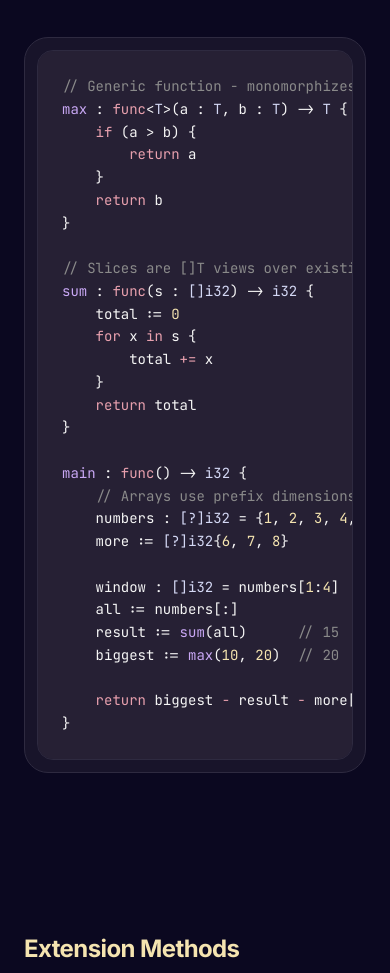
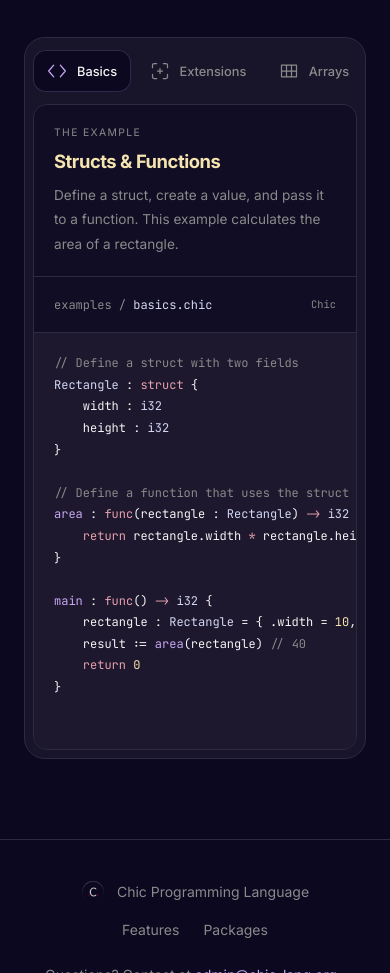
Before and after one commit to Mapasoft/chic_web_site, an Astro site: page / in a window 390 px wide. Shown: the part 2062-3035 px from the top of the page. Built offline with nearby package versions, Linux system fonts and the light colour scheme; Astro itself is replaced by a stand-in of ours.

Commit message:
change the layout of example in the page

```diff
--- a/src/components/CodeExample.astro
+++ b/src/components/CodeExample.astro
@@ -1,46 +1,114 @@
 ---
-const code = `<span class="comment">// Generic function - monomorphizes at compile time</span>
-<span class="func">max</span> : <span class="keyword">func</span>&lt;<span class="type">T</span>&gt;(a : <span class="type">T</span>, b : <span class="type">T</span>) -&gt; <span class="type">T</span> &#123;
-    <span class="keyword">if</span> (a &gt; b) &#123;
-        <span class="keyword">return</span> a
-    &#125;
-    <span class="keyword">return</span> b
-&#125;
-
-<span class="comment">// Slices are []T views over existing contiguous storage</span>
-<span class="func">sum</span> : <span class="keyword">func</span>(s : <span class="type">[]i32</span>) -&gt; <span class="type">i32</span> &#123;
-    total := <span class="number">0</span>
-    <span class="keyword">for</span> x <span class="keyword">in</span> s &#123;
-        total <span class="operator">+=</span> x
-    &#125;
-    <span class="keyword">return</span> total
-&#125;
-
-<span class="func">main</span> : <span class="keyword">func</span>() -&gt; <span class="type">i32</span> &#123;
-    <span class="comment">// Arrays use prefix dimensions; ? infers length from the initializer</span>
-    numbers : <span class="type">[?]i32</span> = &#123;<span class="number">1</span>, <span class="number">2</span>, <span class="number">3</span>, <span class="number">4</span>, <span class="number">5</span>&#125;
-    more := <span class="type">[?]i32</span>&#123;<span class="number">6</span>, <span class="number">7</span>, <span class="number">8</span>&#125;
-
-    window : <span class="type">[]i32</span> = numbers[<span class="number">1</span>:<span class="number">4</span>]
-    all := numbers[:]
-    result := <span class="func">sum</span>(all)      <span class="comment">// 15</span>
-    biggest := <span class="func">max</span>(<span class="number">10</span>, <span class="number">20</span>)  <span class="comment">// 20</span>
-
-    <span class="keyword">return</span> biggest <span class="operator">-</span> result <span class="operator">-</span> more[<span class="number">0</span>] <span class="operator">+</span> window[<span class="number">0</span>] <span class="operator">-</span> <span class="number">1</span>
-&#125;`;
+import { codeExamples } from '../lib/code-examples';
 ---
 
-<section class="py-20 px-6">
-  <div class="max-w-4xl mx-auto">
+<section class="py-20 px-6" aria-labelledby="features">
+  <div class="max-w-6xl mx-auto min-w-0">
     <h2 id="features" class="section-title text-3xl text-center mb-4 scroll-mt-24">See Chic in Action</h2>
     <p class="text-chic-muted text-center mb-10 max-w-xl mx-auto">
       Clean, expressive syntax with powerful type inference and zero-cost generics.
     </p>
-
-    <div class="chic-card min-w-0 p-3">
-      <div class="code-block">
-        <pre><code set:html={code} /></pre>
+    <div class="example-browser chic-card" data-example-browser>
+      <div class="example-tabs" role="tablist" aria-label="Chic code examples">
+        {codeExamples.map((example, index) => (
+          <button type="button" role="tab" id={`example-tab-${example.id}`}
+            aria-controls={`example-panel-${example.id}`} aria-selected={index === 0}
+            tabindex={index === 0 ? 0 : -1}>
+            <svg width="20" height="20" viewBox="0 0 24 24" fill="none" stroke="currentColor" stroke-width="1.5" stroke-linecap="round" stroke-linejoin="round" aria-hidden="true"><path d={example.icon} /></svg>
+            {example.label}
+          </button>
+        ))}
       </div>
+      {codeExamples.map((example, index) => (
+        <div class="example-panel" role="tabpanel" id={`example-panel-${example.id}`}
+          aria-labelledby={`example-tab-${example.id}`} hidden={index !== 0}>
+          <aside class="example-info">
+            <p class="example-eyebrow">The example</p>
+            <h3 class="section-title">{example.title}</h3>
+            <p class="example-description">{example.description}</p>
+            <div class="example-file">
+              <svg width="18" height="18" viewBox="0 0 24 24" fill="none" stroke="currentColor" stroke-width="1.5" stroke-linecap="round" stroke-linejoin="round" aria-hidden="true"><path d="M14 2H6a2 2 0 0 0-2 2v16a2 2 0 0 0 2 2h12a2 2 0 0 0 2-2V8l-6-6Zm0 0v6h6m-10 4-2 3 2 3m4-6 2 3-2 3" /></svg>
+              <span>{example.id}.chic</span>
+            </div>
+          </aside>
+          <div class="example-editor">
+            <div class="example-editor-header">
+              <span class="example-path">examples / <span>{example.id}.chic</span></span>
+              <span class="example-language">Chic</span>
+            </div>
+            <div class="code-block example-code" tabindex="0" role="region" aria-label={`${example.title} code`}>
+              <pre><code set:html={example.code} /></pre>
+            </div>
+          </div>
+        </div>
+      ))}
     </div>
   </div>
 </section>
+
+<style>
+  .example-browser { width: 100%; margin-inline: auto; overflow: hidden; padding: .75rem; }
+  .example-tabs { display: flex; gap: .5rem; overflow-x: auto; padding: .25rem .25rem 1rem; scrollbar-width: thin; scrollbar-color: #514360 transparent; }
+  .example-tabs button { display: flex; flex: 1 0 auto; align-items: center; justify-content: center; gap: .6rem; padding: .85rem 1rem; border-radius: .8rem; font-size: .9rem; font-weight: 500; color: #8a8a8a; transition: color .15s, background .15s; }
+  .example-tabs button:hover { color: #f5f5f5; background: rgb(201 168 245 / 5%); }
+  .example-tabs button[aria-selected="true"] { background: #0b0820; color: #f5f5f5; box-shadow: inset 0 0 0 1px rgb(201 168 245 / 20%); }
+  .example-tabs button[aria-selected="true"] svg { color: #c9a8f5; }
+  .example-panel { display: grid; grid-template-columns: 15rem minmax(0, 1fr); border: 1px solid #2e2a40; border-radius: 1.1rem; overflow: hidden; background: rgb(11 8 32 / 55%); }
+  .example-panel[hidden] { display: none; }
+  .example-info { padding: 1.75rem 1.25rem; border-right: 1px solid #2e2a40; }
+  .example-eyebrow { color: #8a8a8a; font-size: .65rem; letter-spacing: .13em; text-transform: uppercase; margin-bottom: .85rem; }
+  .example-info h3 { font-size: 1.15rem; line-height: 1.4; }
+  .example-description { margin-top: 1rem; color: #8a8a8a; font-size: .85rem; line-height: 1.8; }
+  .example-file { display: flex; align-items: center; gap: .6rem; margin-top: 1.75rem; padding: .75rem; border: 1px solid rgb(201 168 245 / 15%); border-radius: .6rem; background: rgb(201 168 245 / 7%); color: #d4d8f5; font: .75rem/1.5 'JetBrains Mono', monospace; }
+  .example-file svg { flex-shrink: 0; color: #c9a8f5; }
+  .example-editor { min-width: 0; }
+  .example-editor-header { min-height: 3.5rem; display: flex; align-items: center; justify-content: space-between; gap: 1rem; padding: 1rem 1.5rem; border-bottom: 1px solid #2e2a40; font: .75rem/1.5 'JetBrains Mono', monospace; }
+  .example-path { color: #8a8a8a; overflow-wrap: anywhere; }
+  .example-path span { color: #d4d8f5; }
+  .example-language { color: #8a8a8a; font-size: .65rem; }
+  .example-code { height: 32rem; padding: 1.5rem; border: 0; border-radius: 0; background: rgb(42 36 56 / 50%); overflow: auto; scrollbar-width: thin; scrollbar-color: #514360 transparent; line-height: 1.8; }
+  .example-code pre { width: max-content; min-width: 100%; }
+  .example-tabs button:focus-visible, .example-code:focus-visible { outline: 2px solid #c9a8f5; outline-offset: -2px; }
+  @media (max-width: 767px) {
+    .example-browser { padding: .5rem; border-radius: 1.3rem; }
+    .example-tabs { gap: .25rem; padding: .25rem 0 .75rem; }
+    .example-tabs button { flex: 0 0 auto; padding: .7rem .9rem; font-size: .8rem; }
+    .example-panel { grid-template-columns: minmax(0, 1fr); border-radius: .85rem; }
+    .example-info { padding: 1.25rem; border-right: 0; border-bottom: 1px solid #2e2a40; }
+    .example-description { margin-top: .5rem; }
+    .example-file { display: none; }
+    .example-eyebrow { margin-bottom: .5rem; }
+    .example-editor-header { padding: .85rem 1.25rem; }
+    .example-code { height: 26rem; padding: 1.25rem; font-size: .75rem; }
+  }
+</style>
+
+<script>
+  document.querySelectorAll<HTMLElement>('[data-example-browser]').forEach(browser => {
+    const tabs = [...browser.querySelectorAll<HTMLButtonElement>('[role="tab"]')];
+    const panels = [...browser.querySelectorAll<HTMLElement>('[role="tabpanel"]')];
+    const selectTab = (selected: HTMLButtonElement) => {
+      tabs.forEach(tab => {
+        const active = tab === selected;
+        tab.setAttribute('aria-selected', String(active));
+        tab.tabIndex = active ? 0 : -1;
+      });
+      panels.forEach(panel => { panel.hidden = panel.id !== selected.getAttribute('aria-controls'); });
+    };
+    tabs.forEach((tab, index) => {
+      tab.addEventListener('click', () => selectTab(tab));
+      tab.addEventListener('keydown', event => {
+        let next = index;
+        if (event.key === 'ArrowRight') next = (index + 1) % tabs.length;
+        else if (event.key === 'ArrowLeft') next = (index + tabs.length - 1) % tabs.length;
+        else if (event.key === 'Home') next = 0;
+        else if (event.key === 'End') next = tabs.length - 1;
+        else return;
+        event.preventDefault();
+        selectTab(tabs[next]);
+        tabs[next].focus();
+        tabs[next].scrollIntoView({ block: 'nearest', inline: 'nearest' });
+      });
+    });
+  });
+</script>
--- a/src/components/FeatureHighlights.astro
+++ b/src/lib/code-examples.ts
@@ -1,4 +1,3 @@
----
 const highlights = [
   {
     title: 'Extension Methods',
@@ -57,18 +56,31 @@ mid : <span class="type">[]i32</span> = arr[<span class="number">1</span>:<span
 &#125;`,
   },
   {
-    title: 'Generic Structs',
-    description: 'Template-based generic types that are instantiated lazily and cached. Write data structures once, use them with any type — all resolved at compile time.',
-    code: `<span class="type">Array</span> : <span class="keyword">struct</span>&lt;<span class="type">T</span>&gt; &#123;
-    data : <span class="type">^T</span> = <span class="keyword">null</span>
-    count : <span class="type">i64</span> = <span class="number">0</span>
-    capacity : <span class="type">i64</span> = <span class="number">0</span>
-&#125;
+    title: 'Generic Functions & Structs',
+    description: 'Use type parameters to write reusable functions and structs. Here, max and Pair work with both integers and floating-point values.',
+    code: `<span class="comment">// A generic function</span>
+<span class="func">max</span> : <span class="keyword">func</span><span class="operator">&lt;</span><span class="type">T</span><span class="operator">&gt;</span>(a : <span class="type">T</span>, b : <span class="type">T</span>) <span class="operator">-&gt;</span> <span class="type">T</span> {
+    <span class="keyword">if</span> (a <span class="operator">&gt;</span> b) {
+        <span class="keyword">return</span> a
+    }
+    <span class="keyword">return</span> b
+}
 
-<span class="comment">// Instantiate with different types</span>
-ints : <span class="type">Array</span>&lt;<span class="type">i32</span>&gt;
-floats : <span class="type">Array</span>&lt;<span class="type">f64</span>&gt;
-points : <span class="type">Array</span>&lt;<span class="type">Point</span>&gt;`,
+<span class="comment">// A generic struct</span>
+<span class="type">Pair</span> : <span class="keyword">struct</span><span class="operator">&lt;</span><span class="type">T</span><span class="operator">&gt;</span> {
+    first : <span class="type">T</span>
+    second : <span class="type">T</span>
+}
+
+<span class="func">main</span> : <span class="keyword">func</span>() <span class="operator">-&gt;</span> <span class="type">i32</span> {
+    integers : <span class="type">Pair</span><span class="operator">&lt;</span><span class="type">i32</span><span class="operator">&gt;</span> = { .first = <span class="number">10</span>, .second = <span class="number">20</span> }
+    decimals : <span class="type">Pair</span><span class="operator">&lt;</span><span class="type">f64</span><span class="operator">&gt;</span> = { .first = <span class="number">1.5</span>, .second = <span class="number">2.5</span> }
+
+    <span class="comment">// The same function works with both types</span>
+    biggest := <span class="func">max</span>(integers.first, integers.second) <span class="comment">// 20</span>
+    decimal := <span class="func">max</span>(decimals.first, decimals.second) <span class="comment">// 2.5</span>
+    <span class="keyword">return</span> <span class="number">0</span>
+}`,
   },
   {
     title: 'Pattern Matching',
@@ -96,24 +108,38 @@ grade : <span class="type">string</span> = <span class="keyword">match</span> (s
 &#125; <span class="comment">// grade is "A"</span>`,
   },
 ];
----
 
-<section class="py-20 px-6">
-  <div class="max-w-6xl mx-auto space-y-24">
-    {highlights.map((item, i) => (
-      <div class={`flex flex-col ${i % 2 === 0 ? 'lg:flex-row' : 'lg:flex-row-reverse'} gap-10 items-center`}>
-        <div class="flex-1 space-y-4">
-          <h3 class="section-title text-2xl">{item.title}</h3>
-          <p class="text-chic-muted leading-relaxed">{item.description}</p>
-        </div>
-        <div class="flex-1 w-full min-w-0">
-          <div class="chic-card min-w-0 p-3">
-            <div class="code-block">
-              <pre><code set:html={item.code} /></pre>
-            </div>
-          </div>
-        </div>
-      </div>
-    ))}
-  </div>
-</section>
+const topics = [
+  { id: 'extensions', label: 'Extensions', icon: 'M8 3H5a2 2 0 0 0-2 2v3m13-5h3a2 2 0 0 1 2 2v3M3 16v3a2 2 0 0 0 2 2h3m13-5v3a2 2 0 0 1-2 2h-3M9 12h6m-3-3v6' },
+  { id: 'arrays', label: 'Arrays', icon: 'M3 5h18v14H3zM9 5v14m6-14v14M3 12h18' },
+  { id: 'slices', label: 'Slices', icon: 'M3 5h18v14H3zM8 5v14m8-14v14M8 12h8' },
+  { id: 'generics', label: 'Generic', icon: 'm8 6-6 6 6 6m8-12 6 6-6 6m-3-15-2 18' },
+  { id: 'matching', label: 'Matching', icon: 'M5 3v12a4 4 0 0 0 4 4h10M5 7h14m-4-4 4 4-4 4m0 4 4 4-4 4' },
+];
+
+export const codeExamples = [
+  {
+    id: 'basics',
+    label: 'Basics',
+    title: 'Structs & Functions',
+    description: 'Define a struct, create a value, and pass it to a function. This example calculates the area of a rectangle.',
+    icon: 'm8 5-6 7 6 7m8-14 6 7-6 7',
+    code: `<span class="comment">// Define a struct with two fields</span>
+<span class="type">Rectangle</span> : <span class="keyword">struct</span> {
+    width : <span class="type">i32</span>
+    height : <span class="type">i32</span>
+}
+
+<span class="comment">// Define a function that uses the struct</span>
+<span class="func">area</span> : <span class="keyword">func</span>(rectangle : <span class="type">Rectangle</span>) <span class="operator">-&gt;</span> <span class="type">i32</span> {
+    <span class="keyword">return</span> rectangle.width <span class="operator">*</span> rectangle.height
+}
+
+<span class="func">main</span> : <span class="keyword">func</span>() <span class="operator">-&gt;</span> <span class="type">i32</span> {
+    rectangle : <span class="type">Rectangle</span> = { .width = <span class="number">10</span>, .height = <span class="number">4</span> }
+    result := <span class="func">area</span>(rectangle) <span class="comment">// 40</span>
+    <span class="keyword">return</span> <span class="number">0</span>
+}`,
+  },
+  ...highlights.map((example, index) => ({ ...example, ...topics[index] })),
+];
--- a/src/pages/index.astro
+++ b/src/pages/index.astro
@@ -4,7 +4,6 @@ import Navbar from '../components/Navbar.astro';
 import Hero from '../components/Hero.astro';
 import Features from '../components/Features.astro';
 import CodeExample from '../components/CodeExample.astro';
-import FeatureHighlights from '../components/FeatureHighlights.astro';
 import Footer from '../components/Footer.astro';
 ---
 
@@ -14,7 +13,6 @@ import Footer from '../components/Footer.astro';
     <Hero />
     <Features />
     <CodeExample />
-    <FeatureHighlights />
   </main>
   <Footer />
 </Layout>
```
